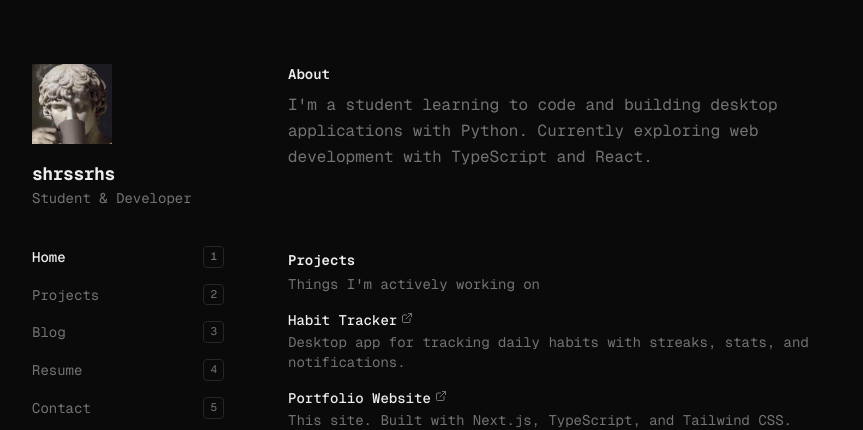
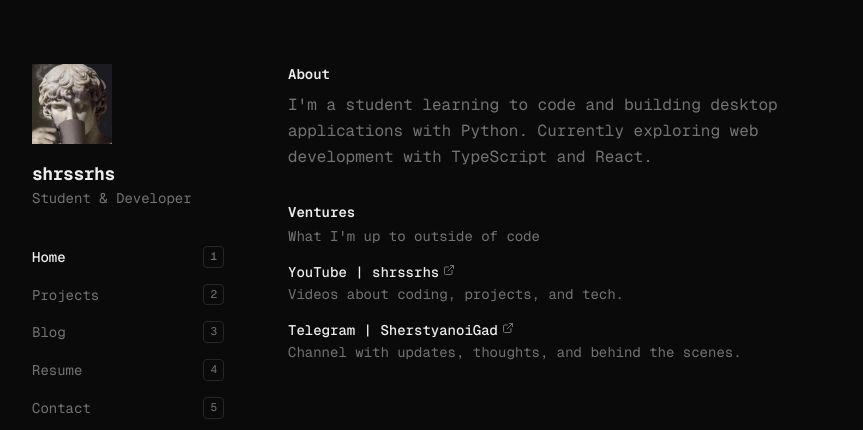
Before and after one commit to shrssrhs/portfolio, a Next.js app: page / in a window 1280 px wide. Shown: the top 430 px of the page, without its empty margins (208-1071 px from the left). Built offline with nearby package versions, Linux system fonts and the light colour scheme; no server answers.

Commit message:
Add Ventures section with YouTube and Telegram channels

```diff
--- a/src/app/page.tsx
+++ b/src/app/page.tsx
@@ -145,13 +145,54 @@
       <div className="flex-1 space-y-20">
         {/* Home / About */}
         <FadeIn>
-          <section id="home" className="scroll-mt-20">
+          <section id="home" className="scroll-mt-20 space-y-8">
+            <div>
               <h2 className="text-sm font-semibold mb-2">About</h2>
               <p className="text-muted leading-relaxed">
                 I&apos;m a student learning to code and building desktop
                 applications with Python. Currently exploring web development
                 with TypeScript and React.
               </p>
+            </div>
+
+            <div>
+              <h2 className="text-sm font-semibold mb-1">Ventures</h2>
+              <p className="text-sm text-muted mb-4">What I&apos;m up to outside of code</p>
+              <div className="space-y-4">
+                <a
+                  href="https://www.youtube.com/@shrssrhs"
+                  target="_blank"
+                  rel="noopener noreferrer"
+                  className="group block"
+                >
+                  <div className="flex items-start gap-1">
+                    <h3 className="font-medium text-sm group-hover:text-accent transition-colors">
+                      YouTube | shrssrhs
+                    </h3>
+                    <ExternalLink size={12} className="text-muted mt-0.5 shrink-0" />
+                  </div>
+                  <p className="text-sm text-muted mt-0.5">
+                    Videos about coding, projects, and tech.
+                  </p>
+                </a>
+                <a
+                  href="https://t.me/SherstyanoiGad"
+                  target="_blank"
+                  rel="noopener noreferrer"
+                  className="group block"
+                >
+                  <div className="flex items-start gap-1">
+                    <h3 className="font-medium text-sm group-hover:text-accent transition-colors">
+                      Telegram | SherstyanoiGad
+                    </h3>
+                    <ExternalLink size={12} className="text-muted mt-0.5 shrink-0" />
+                  </div>
+                  <p className="text-sm text-muted mt-0.5">
+                    Channel with updates, thoughts, and behind the scenes.
+                  </p>
+                </a>
+              </div>
+            </div>
           </section>
         </FadeIn>
 
```
Lines whose indentation alone changed are shown as unchanged.
